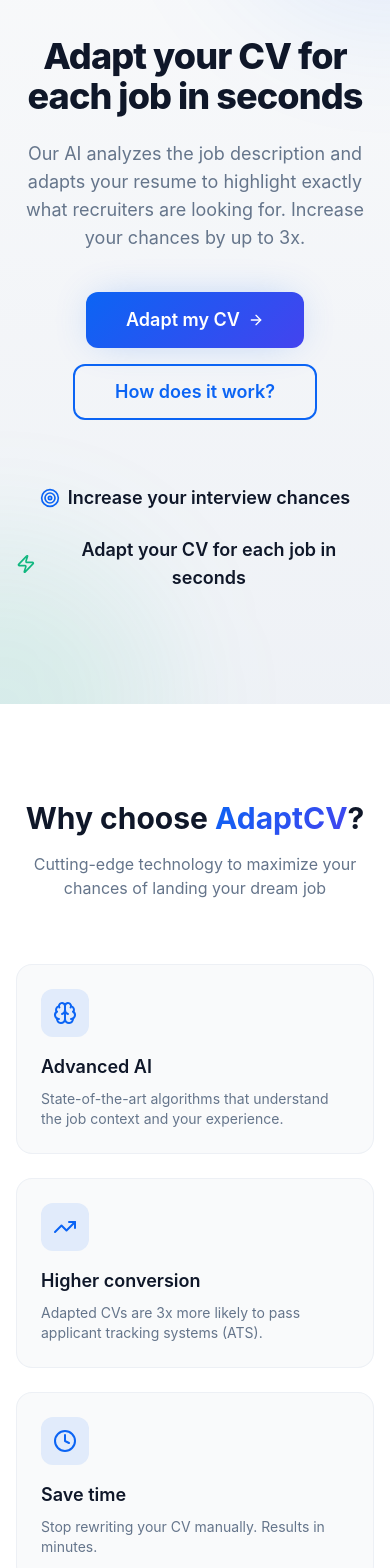
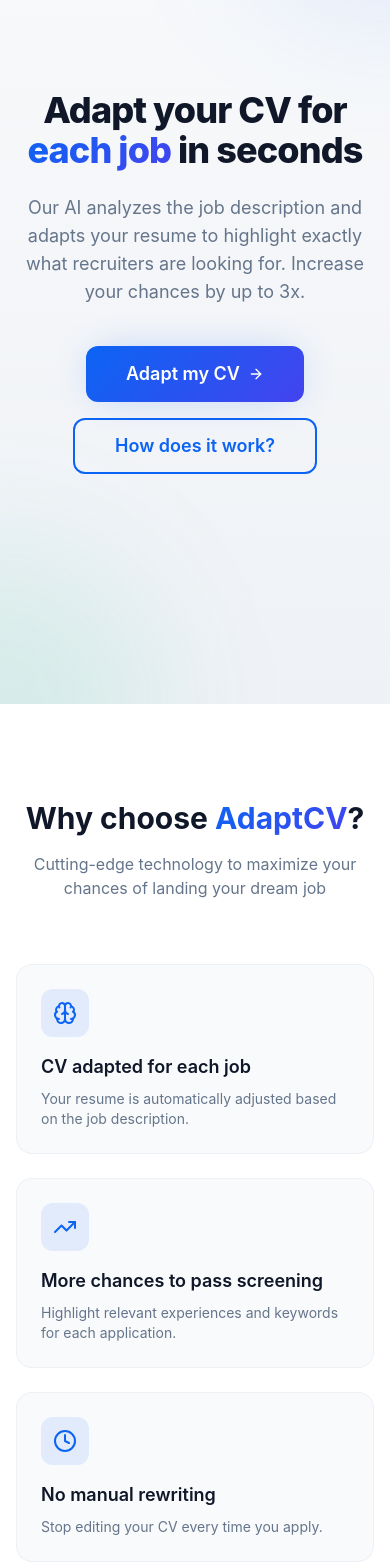
Before and after one commit to lucastaonline/geradorcv, a Next.js app: page / in a window 390 px wide. Shown: the part 140-1708 px from the top of the page. Built offline with nearby package versions, Linux system fonts and the light colour scheme; no server answers.

Commit message:
Update homepage hero section to enhance messaging clarity; replace headline with segmented text and remove unnecessary highlight components. Update translations in English, Spanish, and Portuguese to reflect new content structure.

```diff
--- a/app/page.tsx
+++ b/app/page.tsx
@@ -112,7 +112,9 @@
           <div className="container mx-auto px-4 relative z-10">
             <div className="max-w-4xl mx-auto text-center">
               <h1 className="hero-item text-4xl md:text-6xl lg:text-7xl font-extrabold tracking-tight mb-6">
-                {t('home.hero.headline')}
+                {t('home.hero.headlineBefore')}{' '}
+                <span className="text-gradient">{t('home.hero.headlineHighlight')}</span>{' '}
+                {t('home.hero.headlineAfter')}
               </h1>
 
               <p className="hero-item text-lg md:text-xl text-muted-foreground max-w-2xl mx-auto mb-10">
@@ -135,20 +137,6 @@
                 </Link>
               </div>
 
-              <div className="hero-item grid grid-cols-1 sm:grid-cols-2 gap-6 max-w-3xl mx-auto">
-                <div className="text-center">
-                  <div className="flex items-center justify-center gap-2 text-lg md:text-xl font-semibold text-foreground">
-                    <Target className="w-5 h-5 text-primary" />
-                    {t('home.hero.highlight1')}
-                  </div>
-                </div>
-                <div className="text-center">
-                  <div className="flex items-center justify-center gap-2 text-lg md:text-xl font-semibold text-foreground">
-                    <Zap className="w-5 h-5 text-accent" />
-                    {t('home.hero.highlight2')}
-                  </div>
-                </div>
-              </div>
             </div>
           </div>
         </section>
--- a/lib/i18n/translations/en.json
+++ b/lib/i18n/translations/en.json
@@ -31,12 +31,17 @@
     "hero": {
       "badge": "First adaptation is free",
       "headline": "Adapt your CV for each job in seconds",
+      "headlineBefore": "Adapt your CV for",
+      "headlineHighlight": "each job",
+      "headlineAfter": "in seconds",
       "title": "Your CV",
       "titleHighlight": "tailored",
       "titleSuffix": "for each job",
       "subtitle": "Our AI analyzes the job description and adapts your resume to highlight exactly what recruiters are looking for. Increase your chances by up to 3x.",
       "ctaPrimary": "Adapt my CV",
       "ctaSecondary": "How does it work?",
+      "highlight1Title": "Results",
+      "highlight2Title": "Speed",
       "highlight1": "Increase your interview chances",
       "highlight2": "Adapt your CV for each job in seconds",
       "matchRate": "Match rate",
@@ -48,18 +53,18 @@
       "title": "Why choose",
       "titleSuffix": "?",
       "subtitle": "Cutting-edge technology to maximize your chances of landing your dream job",
-      "ai": "Advanced AI",
-      "aiDesc": "State-of-the-art algorithms that understand the job context and your experience.",
-      "conversion": "Higher conversion",
-      "conversionDesc": "Adapted CVs are 3x more likely to pass applicant tracking systems (ATS).",
-      "time": "Save time",
-      "timeDesc": "Stop rewriting your CV manually. Results in minutes.",
-      "security": "Secure data",
-      "securityDesc": "Your data is encrypted and never shared with third parties.",
-      "keywords": "Right keywords",
-      "keywordsDesc": "We identify and include the keywords recruiters look for.",
-      "ats": "ATS-friendly formats",
-      "atsDesc": "CVs formatted to pass automated screening systems."
+      "ai": "CV adapted for each job",
+      "aiDesc": "Your resume is automatically adjusted based on the job description.",
+      "conversion": "More chances to pass screening",
+      "conversionDesc": "Highlight relevant experiences and keywords for each application.",
+      "time": "No manual rewriting",
+      "timeDesc": "Stop editing your CV every time you apply.",
+      "security": "Your CV is still yours",
+      "securityDesc": "We only adjust the content, without changing your essence.",
+      "keywords": "Aligned with what the job asks for",
+      "keywordsDesc": "We include the terms and experiences recruiters actually look for.",
+      "ats": "Reach the recruiter",
+      "atsDesc": "Adjusted to pass automated screening and be reviewed by humans."
     },
     "howItWorks": {
       "title": "How it",
--- a/lib/i18n/translations/es.json
+++ b/lib/i18n/translations/es.json
@@ -31,12 +31,17 @@
     "hero": {
       "badge": "La primera adaptación es gratis",
       "headline": "Adapta tu CV para cada oferta en segundos",
+      "headlineBefore": "Adapta tu CV para",
+      "headlineHighlight": "cada oferta",
+      "headlineAfter": "en segundos",
       "title": "Tu CV",
       "titleHighlight": "personalizado",
       "titleSuffix": "para cada oferta",
       "subtitle": "Nuestra IA analiza la descripción del puesto y adapta tu currículo para destacar exactamente lo que buscan los reclutadores. Aumenta tus posibilidades hasta 3 veces.",
       "ctaPrimary": "Adaptar mi CV",
       "ctaSecondary": "¿Cómo funciona?",
+      "highlight1Title": "Resultados",
+      "highlight2Title": "Rapidez",
       "highlight1": "Aumenta tus posibilidades de entrevista",
       "highlight2": "Adapta tu CV para cada oferta en segundos",
       "matchRate": "Tasa de coincidencia",
@@ -48,18 +53,18 @@
       "title": "¿Por qué elegir",
       "titleSuffix": "?",
       "subtitle": "Tecnología de vanguardia para maximizar tus posibilidades de conseguir el trabajo soñado",
-      "ai": "IA avanzada",
-      "aiDesc": "Algoritmos de última generación que entienden el contexto del puesto y tu experiencia.",
-      "conversion": "Mayor conversión",
-      "conversionDesc": "Los CV adaptados tienen 3 veces más posibilidades de pasar los sistemas de cribado (ATS).",
-      "time": "Ahorra tiempo",
-      "timeDesc": "Deja de reescribir tu CV a mano. Resultados en minutos.",
-      "security": "Datos seguros",
-      "securityDesc": "Tus datos están cifrados y no se comparten con terceros.",
-      "keywords": "Palabras clave correctas",
-      "keywordsDesc": "Identificamos e incluimos las palabras clave que buscan los reclutadores.",
-      "ats": "Formatos ATS-friendly",
-      "atsDesc": "CV con formato para pasar los sistemas automáticos de cribado."
+      "ai": "CV adaptado para cada oferta",
+      "aiDesc": "Tu currículo se ajusta automáticamente según la descripción del puesto.",
+      "conversion": "Más posibilidades de pasar el filtro",
+      "conversionDesc": "Destaca experiencias y palabras clave relevantes para cada candidatura.",
+      "time": "Sin reescribir manualmente",
+      "timeDesc": "Deja de editar tu CV cada vez que te postulas.",
+      "security": "Tu CV sigue siendo tuyo",
+      "securityDesc": "Solo ajustamos el contenido, sin cambiar tu esencia.",
+      "keywords": "Alineado con lo que pide la oferta",
+      "keywordsDesc": "Incluimos los términos y experiencias que los reclutadores realmente buscan.",
+      "ats": "Llega hasta el reclutador",
+      "atsDesc": "Ajustado para superar el filtro automático y ser revisado por personas."
     },
     "howItWorks": {
       "title": "Cómo",
--- a/lib/i18n/translations/pt-BR.json
+++ b/lib/i18n/translations/pt-BR.json
@@ -31,12 +31,17 @@
     "hero": {
       "badge": "A primeira adaptação é grátis",
       "headline": "Adapte seu CV para cada vaga em segundos",
+      "headlineBefore": "Adapte seu CV para",
+      "headlineHighlight": "cada vaga",
+      "headlineAfter": "em segundos",
       "title": "Seu CV",
       "titleHighlight": "personalizado",
       "titleSuffix": "para cada vaga",
       "subtitle": "Adapte seu currículo automaticamente com base na descrição da vaga e destaque o que realmente importa para o recrutador.",
       "ctaPrimary": "Adaptar Meu CV",
       "ctaSecondary": "Como funciona?",
+      "highlight1Title": "Resultado",
+      "highlight2Title": "Agilidade",
       "highlight1": "Aumente suas chances de entrevista",
       "highlight2": "Adapte seu CV para cada vaga em segundos",
       "matchRate": "Taxa de Match",
@@ -48,18 +53,18 @@
       "title": "Por que escolher o",
       "titleSuffix": "?",
       "subtitle": "Tecnologia de ponta para maximizar suas chances de conseguir a vaga dos sonhos",
-      "ai": "IA Avançada",
-      "aiDesc": "Algoritmos de última geração que entendem o contexto da vaga e suas experiências.",
-      "conversion": "Maior Conversão",
-      "conversionDesc": "CVs adaptados têm 3x mais chances de passar pelos sistemas de triagem (ATS).",
-      "time": "Economize Tempo",
-      "timeDesc": "Pare de reescrever seu CV manualmente. Resultados em minutos.",
-      "security": "Dados Seguros",
-      "securityDesc": "Seus dados são criptografados e nunca compartilhados com terceiros.",
-      "keywords": "Palavras-chave Certas",
-      "keywordsDesc": "Identificamos e incluímos as palavras-chave que os recrutadores buscam.",
-      "ats": "Formatos ATS-Friendly",
-      "atsDesc": "CVs formatados para passar pelos sistemas automáticos de triagem."
+      "ai": "CV adaptado para cada vaga",
+      "aiDesc": "Seu currículo é ajustado automaticamente com base na descrição da vaga.",
+      "conversion": "Mais chances de passar na triagem",
+      "conversionDesc": "Destaque as experiências e palavras-chave relevantes para cada aplicação.",
+      "time": "Sem reescrever manualmente",
+      "timeDesc": "Pare de editar seu CV toda vez que aplicar.",
+      "security": "Seu CV continua sendo seu",
+      "securityDesc": "Apenas ajustamos o conteúdo, sem alterar sua essência.",
+      "keywords": "Alinhado com o que a vaga pede",
+      "keywordsDesc": "Incluímos os termos e experiências que recrutadores realmente procuram.",
+      "ats": "Chegue até o recrutador",
+      "atsDesc": "Ajustado para superar a triagem automática e ser analisado por humanos."
     },
     "howItWorks": {
       "title": "Como",
```
